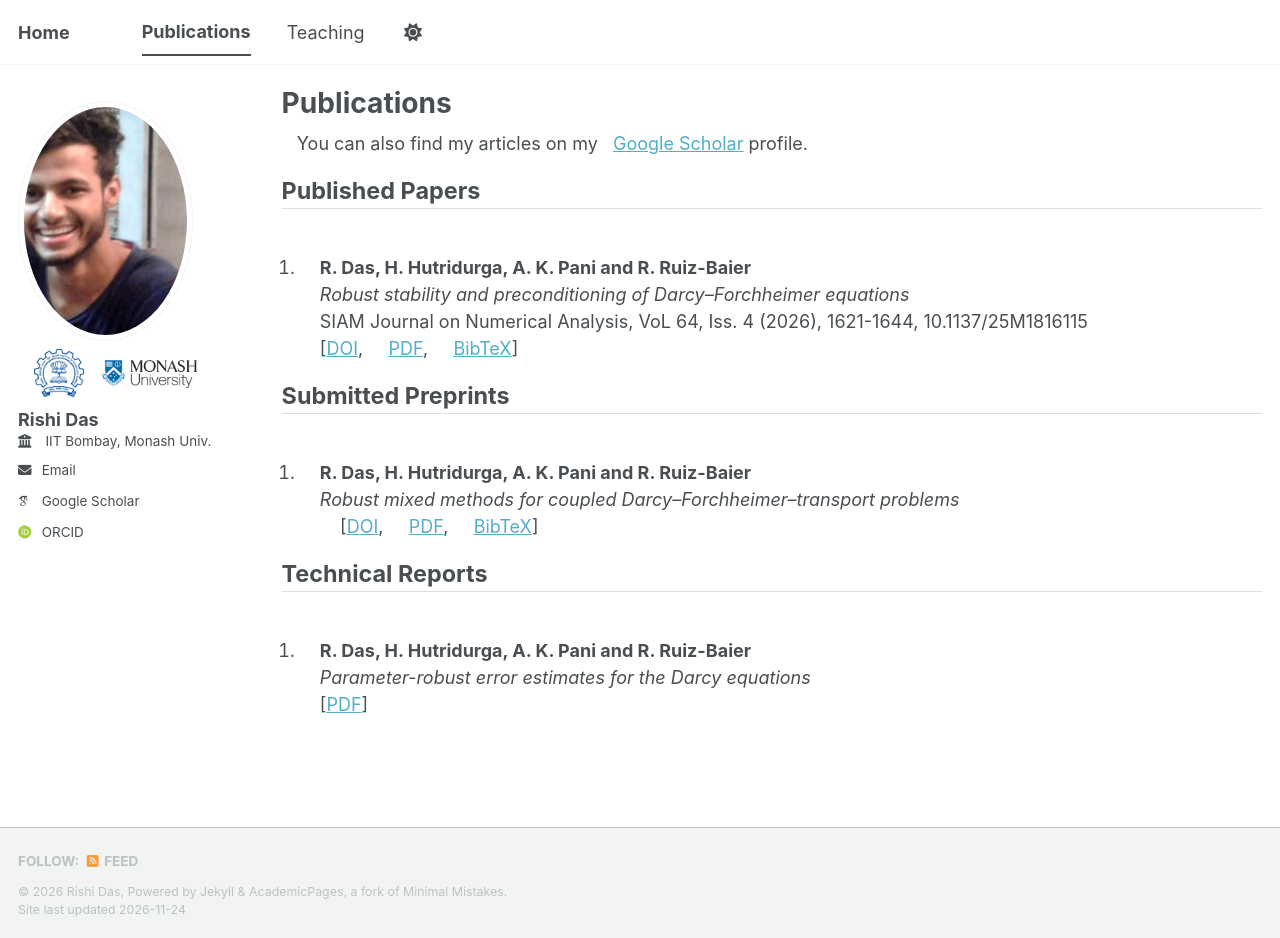
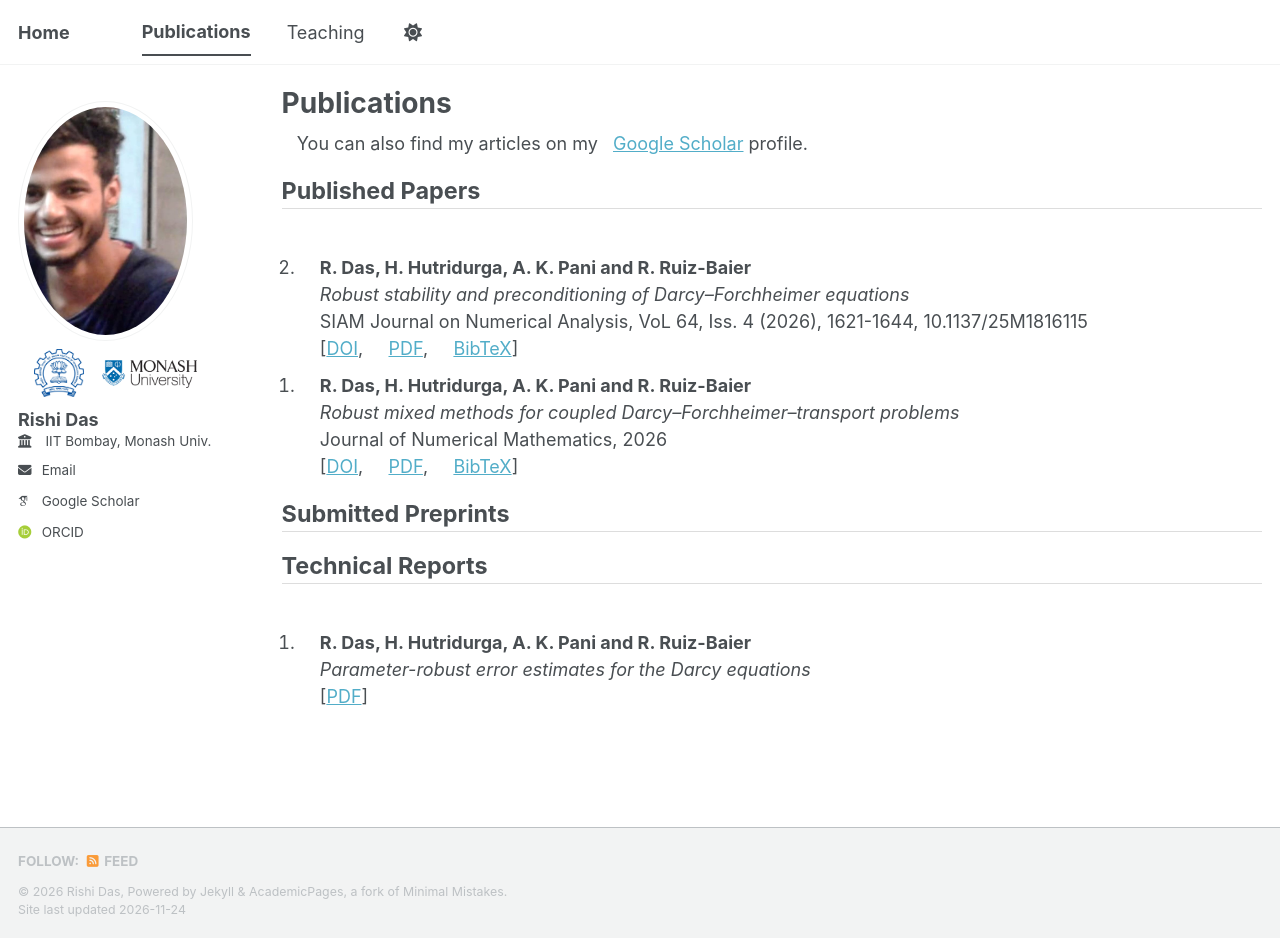
Before and after one commit to rishidas-04/rishidas-04.github.io, a Jekyll site: the page built from _pages/publications.html, in a window 1280 px wide and 938 px high. Built offline with Jekyll 4.4.1, drawn with Linux system fonts in a browser that asks for light colours; some web fonts are replaced; a script bundle is joined from its source files by our own code; library files that are not in the unit come from our copies.

Commit message:
Add submitted preprints section to publications page
Added a new section for submitted preprints and updated the publication details.

```diff
--- a/_pages/publications.html
+++ b/_pages/publications.html
@@ -23,19 +23,19 @@ classes: compact
     <a href="/files/dhpr_sinum26.pdf">PDF</a>,
     <a href="https://epubs.siam.org/doi/10.1137/25M1816115">BibTeX</a>]
   </li>
-</ol>
 
-<h2>Submitted Preprints</h2>
-<ol reversed>
-  <li>
+  <li>
     <strong>R. Das, H. Hutridurga, A. K. Pani and R. Ruiz-Baier</strong><br>
     <em>Robust mixed methods for coupled Darcy–Forchheimer–transport problems</em><br>
-    <!-- arXiv preprint, 2606.14630, 2026<br> -->
+    Journal of Numerical Mathematics, 2026<br>
     [<a href="https://doi.org/10.48550/arXiv.2606.14630">DOI</a>,
     <a href="https://arxiv.org/pdf/2606.14630v2">PDF</a>,
     <a href="https://arxiv.org/bibtex/2606.14630">BibTeX</a>]
   </li>
 </ol>
+
+<h2>Submitted Preprints</h2>
+
 
 <h2>Technical Reports</h2>
 <ol reversed>
```
